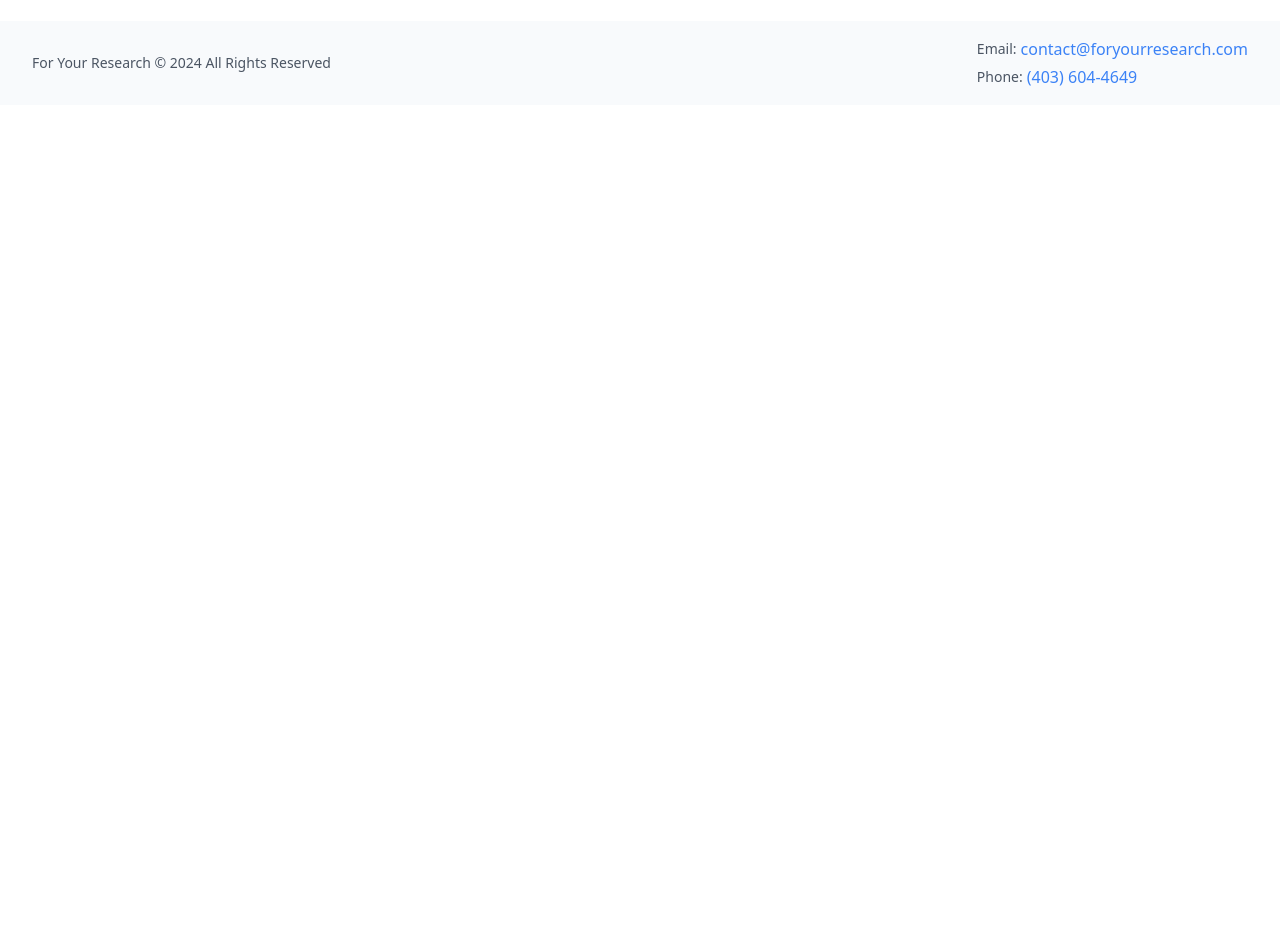
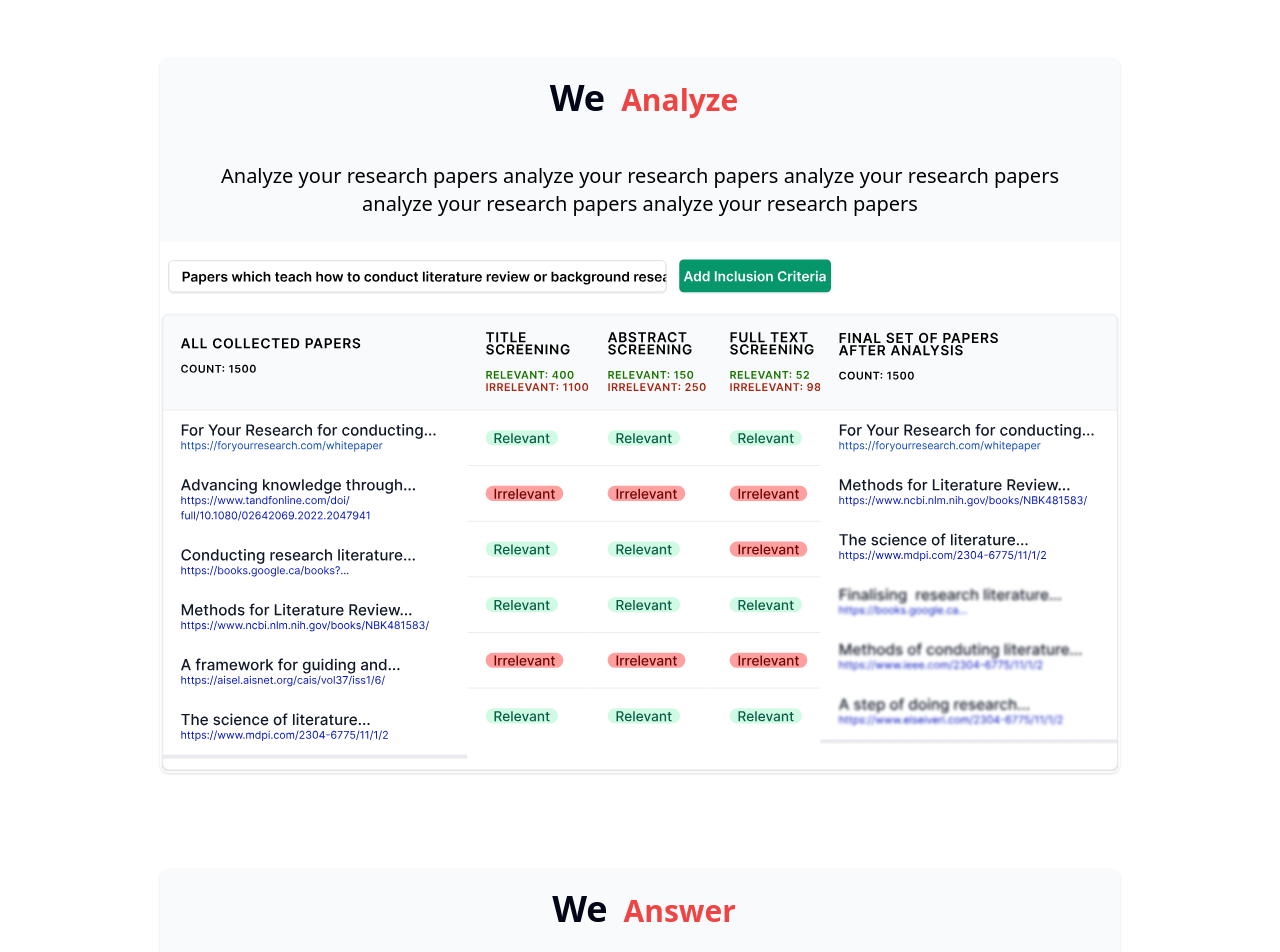
Before and after one commit to NamanBhoj/ForYourResearch, a React (Vite) app in the folder frontend/: page / in a window 1280 px wide. Shown: the part 1660-2612 px from the top of the page. Before the commit the page ends 1765 px from the top, so only its background shows below. Built offline with nearby package versions, Linux system fonts and the light colour scheme.

Commit message:
added pictures to main page

```diff
--- a/frontend/src/components/FeatureCard.tsx
+++ b/frontend/src/components/FeatureCard.tsx
@@ -6,7 +6,7 @@ export default function FeatureCard(props: any) {
         <span className="text-slate-950 text-4xl font-bold px-2 py-1 rounded ">
           We
         </span>
-        <span className="ml-2 text-2xl text-red-500 font-bold sm:text-xl md:text-2xl lg:text-3xl">
+        <span className="ml-2 text-6xl text-red-500 font-bold sm:text-xl md:text-2xl lg:text-3xl">
           {props.heading}
         </span>
       </div>
--- a/frontend/src/components/FeatureSection.tsx
+++ b/frontend/src/components/FeatureSection.tsx
@@ -1,6 +1,8 @@
 import FeatureCard from './FeatureCard';
 import Collect from "../assets/Collect.svg"
 import Arrow from "../assets/Arrow.svg"
+import Analyse from "../assets/analyse.svg";
+import Answer from "../assets/Answer.svg";
 function FeatureSection() {
   const collectionFeatureCardContent = {
     heading: 'Collect',
@@ -9,17 +11,19 @@ function FeatureSection() {
     image: Collect
   };
 
-  // const analysisFeatureCardContent = {
-  //   heading: 'Analyze',
-  //   content:
-  //     'Analyze your research papers analyze your research papers analyze your research papers analyze your research papers analyze your research papers',
-  // };
+  const analysisFeatureCardContent = {
+    heading: 'Analyze',
+    content:
+      'Analyze your research papers analyze your research papers analyze your research papers analyze your research papers analyze your research papers',
+      image: Analyse
+  };
 
-  // const answerFeatureCardContent = {
-  //   heading: 'Answer',
-  //   content:
-  //     'Answer your research questions answer your research questions answer your research questions answer your research questions answer your research questions',
-  // };
+  const answerFeatureCardContent = {
+    heading: 'Answer',
+    content:
+      'Answer your research questions answer your research questions answer your research questions answer your research questions answer your research questions',
+      image: Answer
+  };
 
   return (
     <div className="flex flex-col items-center mt-14 mb-8">
@@ -27,11 +31,25 @@ function FeatureSection() {
         What we do
       </span>
       <img src={Arrow} alt="" className='animate-pulse' />
-      <div className="mt-15 w-full max-w-7xl sm:px-6 lg:px-8">
+      <div className="mt-12 mb-12 ">
         <FeatureCard
           heading={collectionFeatureCardContent.heading}
           content={collectionFeatureCardContent.content}
           image = {collectionFeatureCardContent.image}
+        />
+      </div>
+      <div className="mt-24">
+        <FeatureCard
+          heading={analysisFeatureCardContent.heading}
+          content={analysisFeatureCardContent.content}
+          image = {analysisFeatureCardContent.image}
+        />
+      </div>
+      <div className="mt-24">
+        <FeatureCard
+          heading={answerFeatureCardContent.heading}
+          content={answerFeatureCardContent.content}
+          image = {answerFeatureCardContent.image}
         />
       </div>
 
--- a/frontend/src/components/MainSection.tsx
+++ b/frontend/src/components/MainSection.tsx
@@ -3,7 +3,7 @@
 function MainSection() {
   return (
     <>
-      <h1 className="text-7xl  font-bold text-slate-900 mb-4">
+      <h1 className="text-7xl   font-bold text-slate-900 mb-4">
         Automating tedious parts of Literature Reviews For Your Research
       </h1>
       <p className="text-lg font-bold  text-slate-700 mb-8 mt-2">
```
Also changed, not shown: frontend/src/assets/Answer.svg (added), frontend/src/assets/analyse.svg (added).
